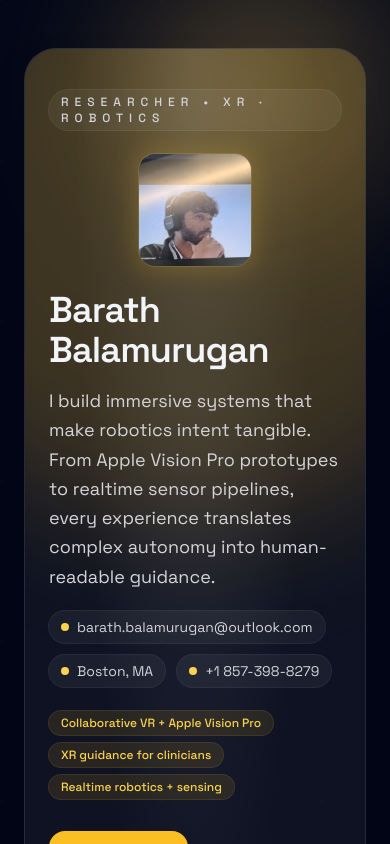
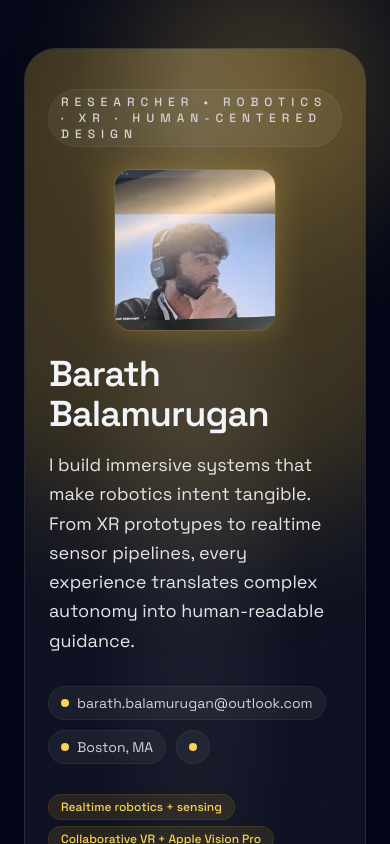
Before and after one commit to mgbarath72/portfolio, a React (Create React App) app: page / in a window 390 px wide. Shown: the top 844 px of the page. Built offline with nearby package versions, Linux system fonts and the light colour scheme.

Commit message:
Updated few content

```diff
--- a/src/BarathPortfolio.jsx
+++ b/src/BarathPortfolio.jsx
@@ -3,6 +3,7 @@ import React from "react";
 import avatar from "./images/profilephoto1.jpg";
 import testimonial1 from "./images/video1.mp4";
 import testimonial2 from "./images/video2.mp4";
+import testimonial3 from "./images/IndustryXR_Demo.mp4";
 
 const ThemeStyle = () => (
   <style>{`
@@ -75,17 +76,23 @@ const profile = {
   title: "Spatial computing researcher",
   location: "Boston, MA",
   email: "barath.balamurugan@outlook.com",
-  phone: "+1 857-398-8279",
+  // phone: "+1 857-398-8279",
   linkedin: "https://www.linkedin.com/in/barath-balamurugan",
   github: "https://github.com/Barath-Balamurugan",
   highlights: [
+    "Realtime robotics + sensing",
     "Collaborative VR + Apple Vision Pro",
     "XR guidance for clinicians",
-    "Realtime robotics + sensing",
   ],
 };
 
 const focusAreas = [
+  {
+    title: "Human-robot collaboration",
+    description:
+      "Immersive review rooms that reveal telemetry, uncertainty, and task plans in volumetric canvases.",
+    points: ["Collaborative VR", "Realtime data", "User studies"],
+  },
   {
     title: "Spatial computing interfaces",
     description:
@@ -97,12 +104,6 @@ const focusAreas = [
     description:
       "Digital twins syncing probes, haptics, and overlays so operating teams rehearse workflows with confidence.",
     points: ["Sensor fusion", "XR training", "Ops rehearsal"],
-  },
-  {
-    title: "Human-robot collaboration",
-    description:
-      "Immersive review rooms that reveal telemetry, uncertainty, and task plans in volumetric canvases.",
-    points: ["Collaborative VR", "Realtime data", "User studies"],
   },
 ];
 
@@ -195,6 +196,11 @@ const testimonialsData = [
     detail: "Clinician feedback on an Apple Vision Pro prototype for intraoperative awareness.",
     media: testimonial1,
   },
+  {
+    title: "Remote Human-Robot Collaboration in XR",
+    detail: "An operator uses a VR app to control a robot via a virtual controller while viewing its real-time joint status and camera feed.",
+    media: testimonial3,
+  },
 ];
 
 function Chip({ children, href }) {
@@ -248,7 +254,7 @@ const heroBullets = [
   "Collaborative VR rituals for robotics design reviews",
 ];
 
-const focusSignals = ["Apple Vision Pro", "Robotics", "Human Factors"];
+const focusSignals = ["Robotics", "Embedded Systems","XR Headsets", "Human Factors"];
 
 export default function BarathPortfolio() {
 
@@ -260,7 +266,7 @@ export default function BarathPortfolio() {
         <div className="gradient-lens gradient-lens--two" />
         <div className="noise-layer" />
 
-        <div className="relative z-10 max-w-6xl mx-auto px-6 py-12 space-y-16">
+        <div className="relative z-10 max-w-7xl mx-auto px-6 py-12 space-y-16">
           <section className="relative w-full overflow-hidden rounded-[32px] border border-white/10 bg-white/5 px-6 py-10 shadow-2xl sm:px-10">
               <div className="pointer-events-none absolute inset-0">
                 <div className="absolute -top-40 left-1/2 h-[40rem] w-[40rem] -translate-x-1/2 rounded-full bg-amber-400/20 blur-3xl" />
@@ -269,7 +275,7 @@ export default function BarathPortfolio() {
 
               <div className="relative">
                 <div className="mb-6 inline-flex items-center gap-2 rounded-full bg-white/5 px-3 py-1 text-xs font-medium tracking-[0.5em] text-zinc-300 ring-1 ring-white/10">
-                  RESEARCHER • XR · ROBOTICS
+                  RESEARCHER • ROBOTICS · XR · HUMAN-CENTERED DESIGN
                 </div>
 
                 <div className="grid grid-cols-1 gap-8 lg:grid-cols-12">
@@ -280,7 +286,7 @@ export default function BarathPortfolio() {
                         <img
                           src={avatar}
                           alt="Barath Balamurugan"
-                          className="relative h-28 w-28 rounded-2xl object-cover ring-1 ring-white/10"
+                          className="relative h-40 w-40 rounded-2xl object-cover ring-1 ring-white/10"
                         />
                       </div>
 
@@ -288,24 +294,24 @@ export default function BarathPortfolio() {
                         <h1 className="text-4xl font-semibold tracking-tight sm:text-5xl">
                           {profile.name}
                         </h1>
-                        <p className="mt-4 max-w-3xl text-lg leading-relaxed text-zinc-300">
-                          I build immersive systems that make robotics intent tangible. From Apple Vision Pro prototypes to realtime sensor
+                        <p className="mt-4 max-w-3xl text-lg leading-relaxed text-zinc-200">
+                          I build immersive systems that make robotics intent tangible. From XR prototypes to realtime sensor
                           pipelines, every experience translates complex autonomy into human-readable guidance.
                         </p>
 
-                        <div className="mt-5 flex flex-wrap gap-3">
+                        <div className="mt-8 flex flex-wrap gap-3">
                           <Chip href={`mailto:${profile.email}`}>{profile.email}</Chip>
                           <Chip>{profile.location}</Chip>
                           <Chip>{profile.phone}</Chip>
                         </div>
 
-                        <div className="mt-6 flex flex-wrap gap-2">
+                        <div className="mt-8 flex flex-wrap gap-2">
                           {profile.highlights.map((item) => (
                             <Tag key={item}>{item}</Tag>
                           ))}
                         </div>
 
-                        <div className="mt-8 flex flex-wrap gap-3">
+                        <div className="mt-10 flex flex-wrap gap-3">
                           <CTA href={profile.linkedin}>Start a project</CTA>
                           <CTA variant="ghost" href={profile.github}>
                             View experiments
@@ -365,7 +371,7 @@ export default function BarathPortfolio() {
           <section className="space-y-6">
             <div>
               <div className="section-label mb-3">Focus areas</div>
-              <h2 className="text-3xl font-semibold">Where I invest cycles</h2>
+              <h2 className="text-3xl font-semibold">Where I invest</h2>
             </div>
             <div className="grid gap-6 md:grid-cols-3">
               {focusAreas.map((area, idx) => (
@@ -460,20 +466,32 @@ export default function BarathPortfolio() {
             </div>
           </section>
 
-          <section className="grid gap-6 lg:grid-cols-2">
+          <section className="space-y-6">
+            <div>
+              <div className="section-label mb-3">Demo</div>
+              <h2 className="text-3xl font-semibold">Demo</h2>
+            </div>
+
+            <div className="grid gap-6 md:grid-cols-2">
               {testimonialsData.map((testimonial) => (
                 <div key={testimonial.title} className="glass-card rounded-3xl overflow-hidden">
-                <video controls className="w-full h-56 object-cover">
+                  <div className="w-full aspect-video">
+                    <video controls className="w-full h-full object-cover">
                       <source src={testimonial.media} type="video/mp4" />
                       Your browser does not support the video tag.
                     </video>
-                <div className="p-6 space-y-2">
+                  </div>
+                  <div className="px-6 py-4 space-y-2">
+                    <div className="flex items-center justify-between gap-4">
                       <p className="text-sm text-amber-200">Field note</p>
+                      {testimonial.project && <span className="tag-pill text-xs">{testimonial.project}</span>}
+                    </div>
                     <h3 className="text-xl font-semibold text-white">{testimonial.title}</h3>
                     <p className="text-sm text-slate-300">{testimonial.detail}</p>
                   </div>
                 </div>
               ))}
+            </div>
           </section>
 
           <section className="glass-card rounded-3xl p-10 text-center space-y-6">
```
Also changed, not shown: 12 other files (tests, documents, lock files or other folders). Lines whose indentation alone changed are shown as unchanged.
